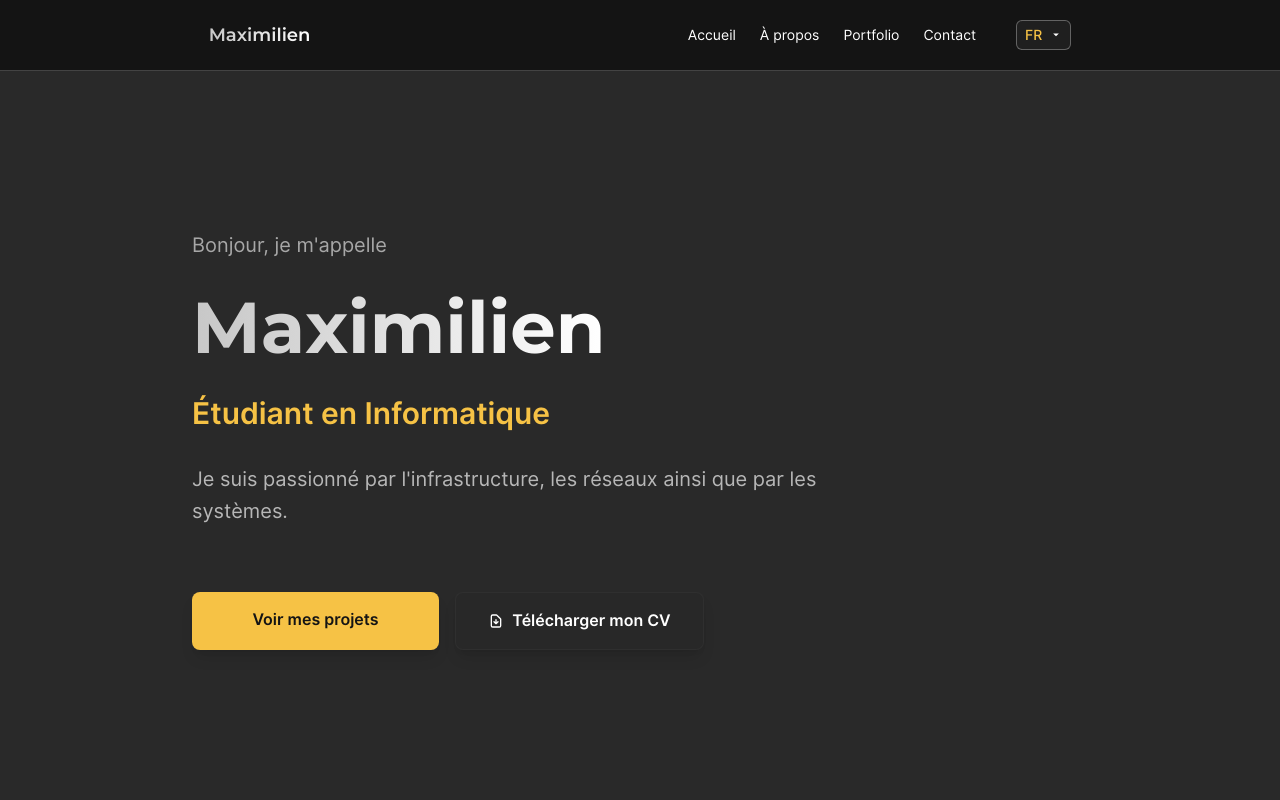
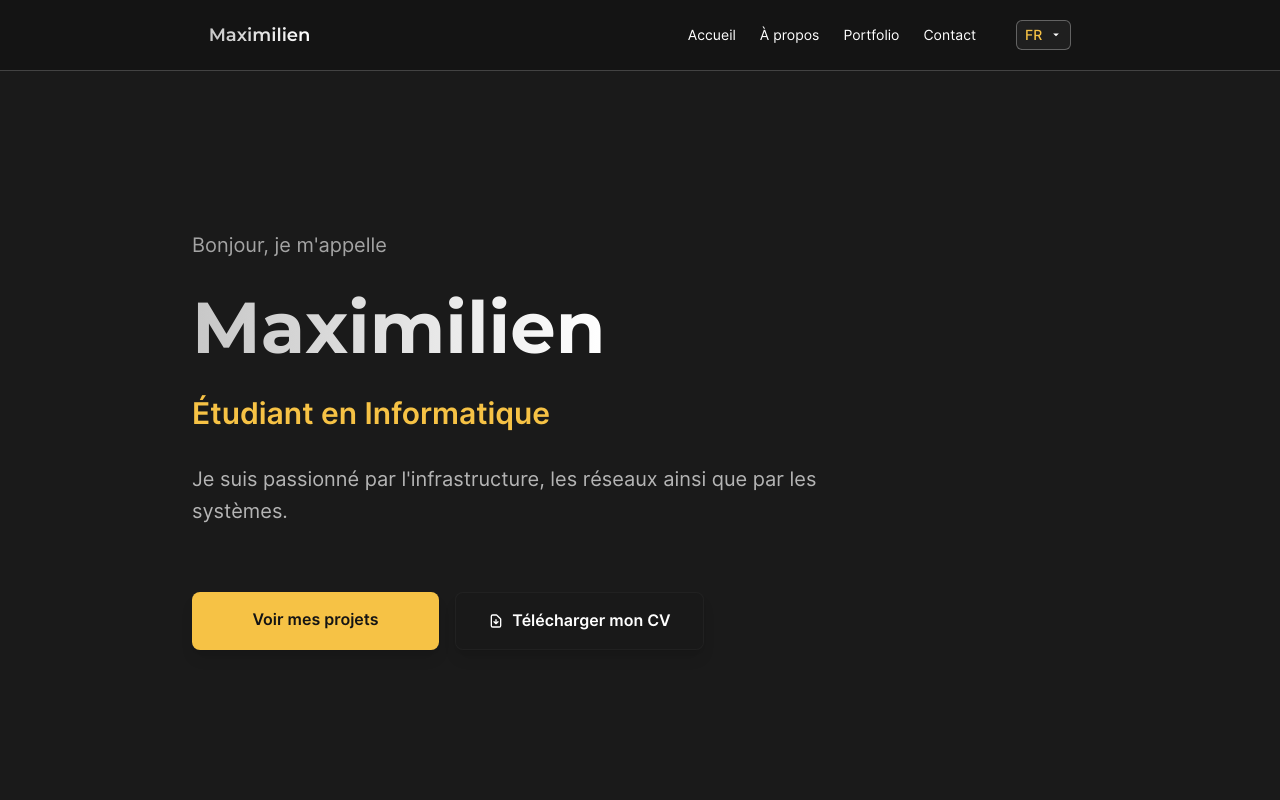
Before and after one commit to maximilien-bruyere/profile, a React (Vite) app: page / in a window 1280 px wide. Shown: the top 800 px of the page. Built offline with nearby package versions, Linux system fonts and the light colour scheme.

Commit message:
remove background file and add .line-clamp style

```diff
--- a/src/App.css
+++ b/src/App.css
@@ -33,8 +33,30 @@
   --font-sans: "Inter", sans-serif;
   --font-heading: "Montserrat", sans-serif;
   --color-primary: #141414;
-  --color-secondary: #292929;
+  --color-secondary: #1a1a1a;
   --color-color-text-primary: #ffffff;
   --color-color-text-secondary: #c7c7c7;
   --color-accent: #f6c245;
 }
+
+/* Utility classes for text truncation */
+.line-clamp-1 {
+  display: -webkit-box;
+  -webkit-line-clamp: 1;
+  -webkit-box-orient: vertical;
+  overflow: hidden;
+}
+
+.line-clamp-2 {
+  display: -webkit-box;
+  -webkit-line-clamp: 2;
+  -webkit-box-orient: vertical;
+  overflow: hidden;
+}
+
+.line-clamp-3 {
+  display: -webkit-box;
+  -webkit-line-clamp: 3;
+  -webkit-box-orient: vertical;
+  overflow: hidden;
+}
--- a/src/App.tsx
+++ b/src/App.tsx
@@ -1,5 +1,4 @@
 import "./App.css";
-import Background from "./components/layout/Background";
 import Footer from "./components/layout/Footer";
 import Header from "./components/layout/Header";
 import Profile from "./pages/profile/Profile";
@@ -7,7 +6,6 @@ import Profile from "./pages/profile/Profile";
 function App() {
   return (
     <div className="relative min-h-screen">
-      <Background />
 
       <div className="relative z-10 h-1000">
         <Header />
--- a/src/components/layout/Background.tsx
+++ /dev/null
@@ -1,12 +0,0 @@
-const Background = () => {
-  return (
-    <>
-      {/** Couleur du background */}
-      <div className="fixed inset-0 z-0">
-        <div className="absolute top-0 z-[-2] h-screen w-screen bg-primary"></div>
-      </div>
-    </>
-  );
-};
-
-export default Background;
```
